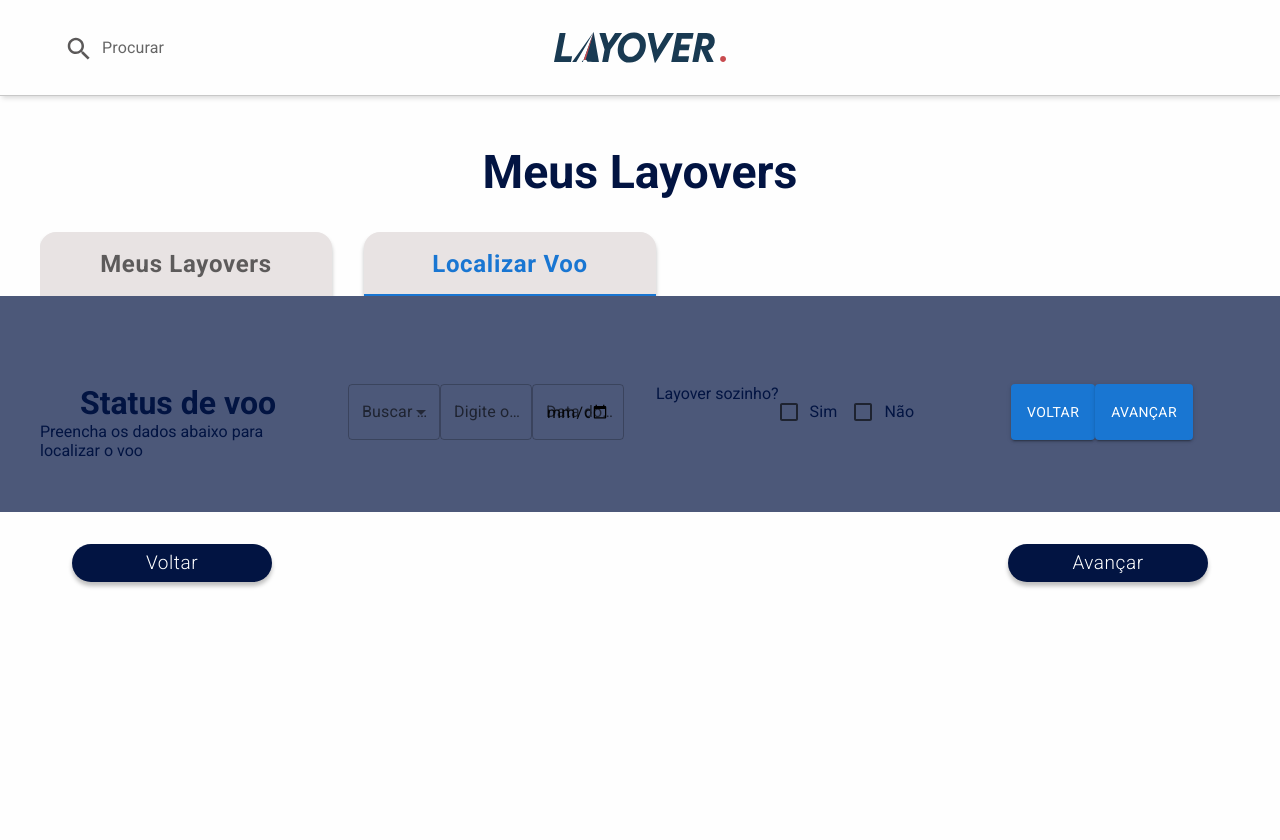
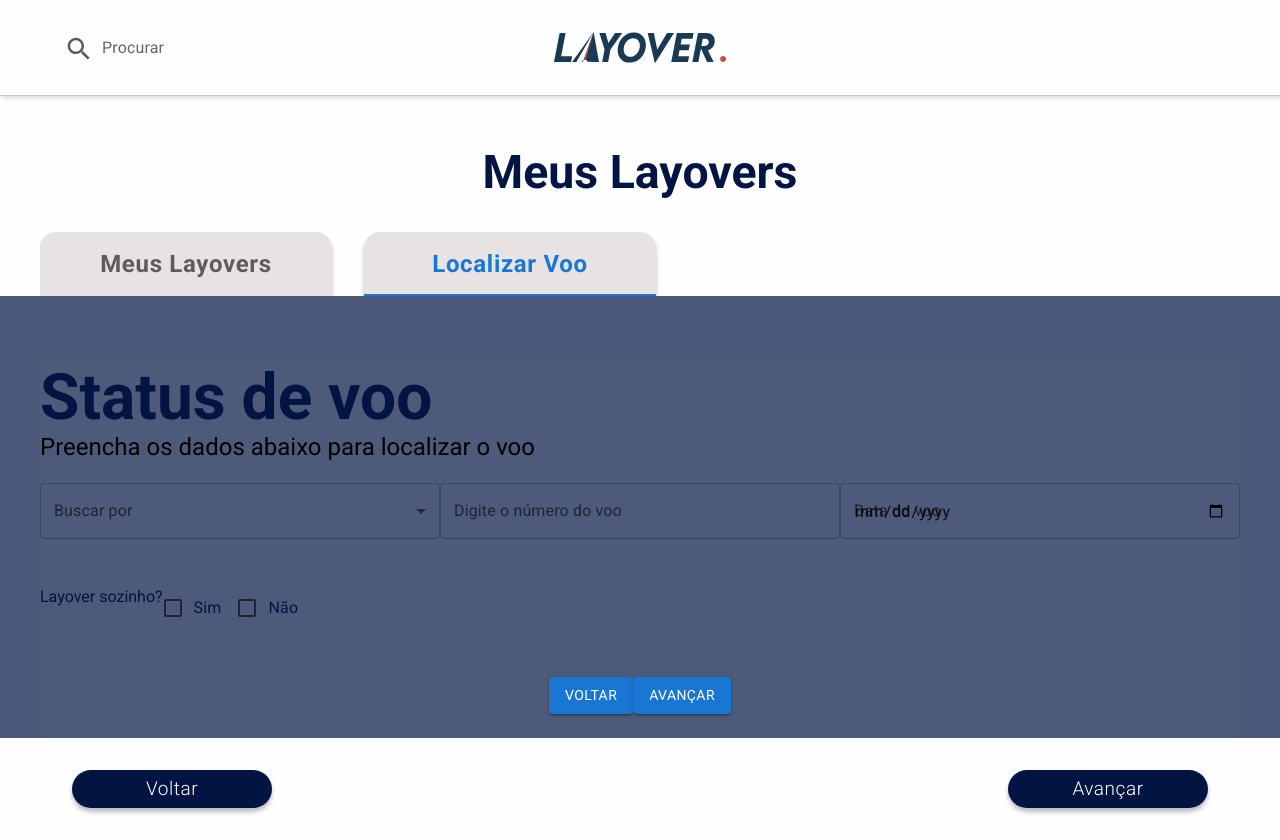
Before and after one commit to omarcusmoreira/layover-front-end, a React (Vite) app: page /my-layovers in a window 1280 px wide. Both pictures are taken after a click on the tab "Localizar Voo". Before the commit the page ends 800 px from the top, so only its background shows below. Built offline with nearby package versions, Linux system fonts and the light colour scheme; no server answers.

Commit message:
abas menu

```diff
--- a/src/pages/MyLayovers/components/FlightSearch/index.tsx
+++ b/src/pages/MyLayovers/components/FlightSearch/index.tsx
@@ -11,15 +11,22 @@ import {
   Box,
 } from '@mui/material';
 
+import {
+  FlightWrap,
+  FlightContent,
+  FlightWrapTitle,
+  FlightWrapSubTitle,
+} from "./styles";
+
+
 export const FlightSearch = () => {
   return (
-    <>
-      <Box display="flex" flexDirection="column" alignItems="center" mt={3}>
-        <h1 style={{ textAlign: 'left' }}>Status de voo</h1>
-        <p style={{ textAlign: 'left' }}>
+    <FlightWrap>
+      <FlightContent>
+        <FlightWrapTitle style={{ textAlign: 'left' }}>Status de voo</FlightWrapTitle>
+        <FlightWrapSubTitle style={{ textAlign: 'left' }}>
           Preencha os dados abaixo para localizar o voo
-        </p>
-      </Box>
+        </FlightWrapSubTitle>
       <Box display="flex" justifyContent="center" mt={3} mb={3}>
         <FormControl style={{ width: '50%' }}>
           <InputLabel id="search-by-label">Buscar por</InputLabel>
@@ -55,6 +62,7 @@ export const FlightSearch = () => {
         <Button variant="contained">Voltar</Button>
         <Button variant="contained">Avançar</Button>
       </Box>
-    </>
+      </FlightContent>
+    </FlightWrap>
   );
 };
--- /dev/null
+++ b/src/pages/MyLayovers/components/FlightSearch/styles.tsx
@@ -0,0 +1,26 @@
+import styled from "styled-components";
+
+export const FlightWrap = styled.div`
+
+`
+
+export const FlightContent = styled.div`
+    display:flex;
+    flex-direction: column;
+    width:100%;
+    margin-top:4rem;
+    background: rgba(103, 112, 141, 0.05);
+`
+
+export const FlightWrapTitle = styled.h2`
+    font-weight: 700;
+    font-size: 4rem;
+    color:#021442;
+`
+
+export const FlightWrapSubTitle = styled.h3`
+    font-weight: 400;
+    font-size: 1.5rem;
+    line-height: 1.5rem;
+    color: #000000;
+`
--- a/src/pages/MyLayovers/components/Layovers/index.tsx
+++ b/src/pages/MyLayovers/components/Layovers/index.tsx
@@ -1,5 +1,6 @@
 import { Card, CardContent, Grid, Typography } from "@mui/material";
 import {
+  MyLayoversCards,
   MyLayoversCard,
   LayoversLabel,
   LayoversTicket,
@@ -21,7 +22,7 @@ interface LayoversProps {
 
 export const Layovers = ({ layovers }: LayoversProps) => {
   return (
-    <>
+    <MyLayoversCards>
       {layovers.map((layover) => (
 
         <MyLayoversCard>
@@ -41,6 +42,6 @@ export const Layovers = ({ layovers }: LayoversProps) => {
           <LayoversTicketSubitem><span>Checkin:</span>{layover.checkin_status}</LayoversTicketSubitem>
         </MyLayoversCard>
       ))}
-    </>
+    </MyLayoversCards>
   );
 };
--- a/src/pages/MyLayovers/components/Layovers/styles.tsx
+++ b/src/pages/MyLayovers/components/Layovers/styles.tsx
@@ -1,4 +1,16 @@
 import styled from "styled-components";
+
+export const MyLayoversCards = styled.div`
+    display:grid;
+    width:100%;
+    grid-template-columns: repeat(auto-fill, minmax(268px, 1fr));
+    grid-column-gap:2rem;
+    grid-row-gap:2rem;
+    margin-top:4rem;
+    margin-bottom:3rem;
+`
+
+
 
 export const MyLayoversCard = styled.div`
     display:flex;
--- a/src/pages/MyLayovers/index.tsx
+++ b/src/pages/MyLayovers/index.tsx
@@ -8,7 +8,7 @@ import {
   MyLayoversPageContentBackGround,
   MyLayoversPageContent,
   MyLayoversPageTitle,
-  MyLayoversCards,
+  MyLayoversTabs,
   ActionsButtonsWrap,
 } from "./styles";
 
@@ -104,13 +104,13 @@ export const MyLayovers = () => {
             />
 
           </Tabs>
-          <MyLayoversCards>
+          <MyLayoversTabs>
             {activeTab === "MeusLayovers" ? (
               <Layovers layovers={layoverMocks} />
             ) : (
               <FlightSearch />
             )}
-          </MyLayoversCards>
+          </MyLayoversTabs>
         </MyLayoversPageContent>
 
       </MyLayoversPageContentBackGround>
--- a/src/pages/MyLayovers/styles.tsx
+++ b/src/pages/MyLayovers/styles.tsx
@@ -30,16 +30,10 @@ export const MyLayoversPageTitle = styled.h2`
     line-height: 56px;
 `
 
-export const MyLayoversCards = styled.div`
-    display:grid;
+export const MyLayoversTabs = styled.div`
     width:100%;
-    grid-template-columns: repeat(auto-fill, minmax(268px, 1fr));
-    grid-column-gap:2rem;
-    grid-row-gap:2rem;
-    margin-top:4rem;
-    margin-bottom:3rem;
+
 `
-
 export const ActionsButtonsWrap = styled.div`
     display:flex;
     max-width:75rem;
```
